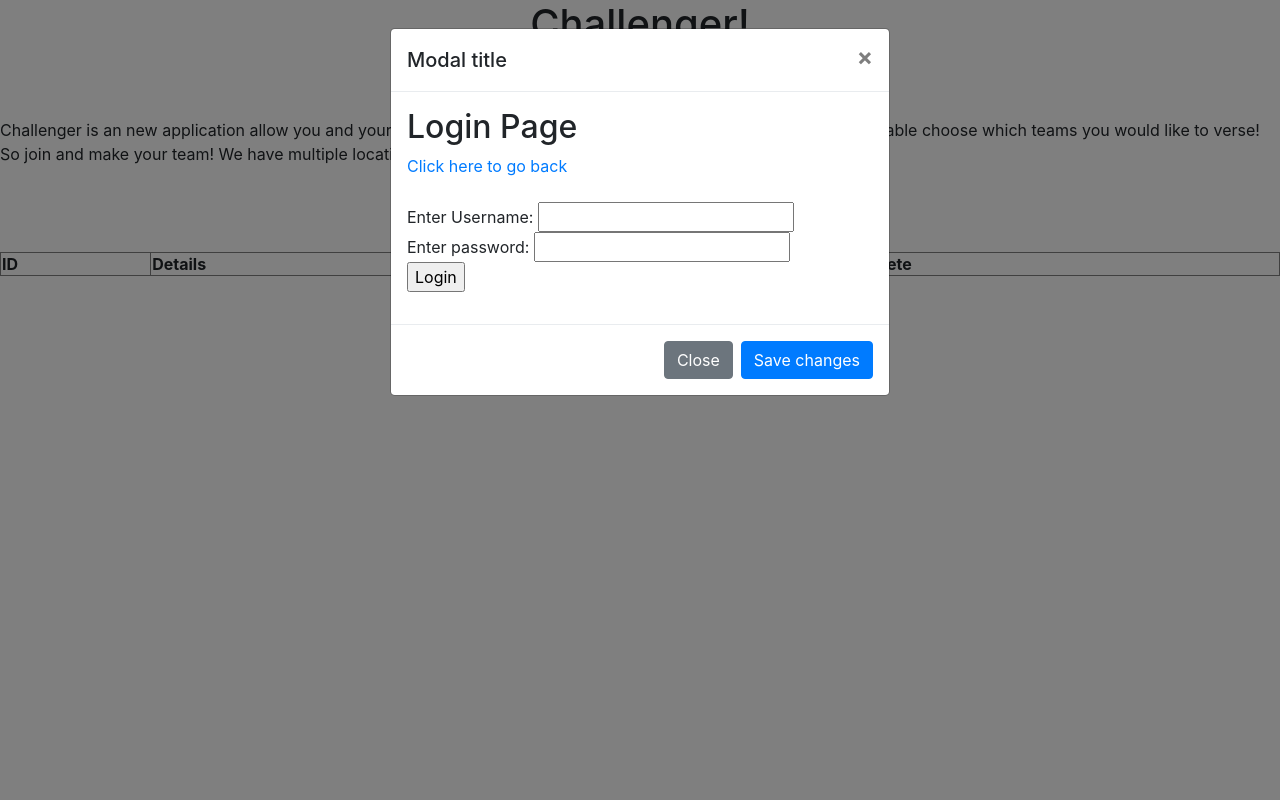
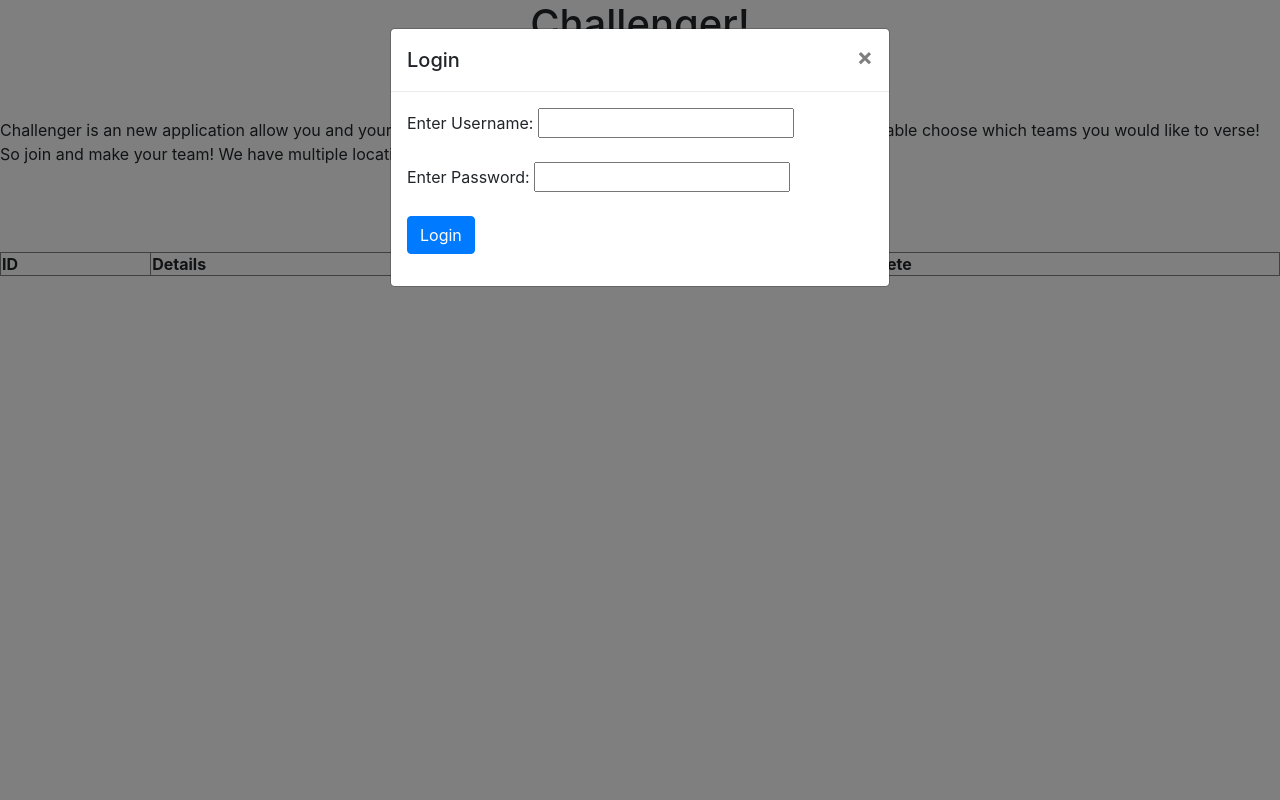
Before and after one commit to Sareth123/INFS3202, a PHP site: page / in a window 1280 px wide, after a click on "Login". Run offline with PHP 8.4, Linux system fonts and the light colour scheme; data that the repository does not hold is empty; some libraries are stand-ins or nearby versions.

Commit message:
Minor changes

```diff
--- a/Challenger/index.php
+++ b/Challenger/index.php
@@ -49,17 +49,13 @@
   <div class="modal-dialog" role="document">
     <div class="modal-content">
       <div class="modal-header">
-        <h5 class="modal-title">Modal title</h5>
+        <h5 class="modal-title" id="header"></h5>
         <button type="button" class="close" data-dismiss="modal" aria-label="Close">
           <span aria-hidden="true">&times;</span>
         </button>
       </div>
       <div class="modal-body" id="body">
 
-      </div>
-      <div class="modal-footer">
-        <button type="button" class="btn btn-secondary" data-dismiss="modal">Close</button>
-        <button type="button" class="btn btn-primary">Save changes</button>
       </div>
     </div>
   </div>
@@ -71,9 +67,11 @@
 
   $(document).ready( function() {
     $("#login").on("click", function() {
+        $("#header").append("Login");
         $("#body").load("/Challenger/login.php");
     });
     $("#register").on("click", function() {
+        $("#header").append("Register");
         $("#body").load("/Challenger/register.php");
     });
 });
--- a/Challenger/login.php
+++ b/Challenger/login.php
@@ -1,14 +1,18 @@
 <html>
     <head>
-        <title>My first PHP Website</title>
     </head>
     <body>
-        <h2>Login Page</h2>
-        <a href="index.php">Click here to go back</a><br/><br/>
+      <script src=https://code.jquery.com/jquery-3.2.1.min.js></script>
+        <link rel="stylesheet" href="https://maxcdn.bootstrapcdn.com/bootstrap/4.0.0/css/bootstrap.min.css" integrity="sha384-Gn5384xqQ1aoWXA+058RXPxPg6fy4IWvTNh0E263XmFcJlSAwiGgFAW/dAiS6JXm" crossorigin="anonymous">
+
+        <script src="https://cdnjs.cloudflare.com/ajax/libs/popper.js/1.12.9/umd/popper.min.js" integrity="sha384-ApNbgh9B+Y1QKtv3Rn7W3mgPxhU9K/ScQsAP7hUibX39j7fakFPskvXusvfa0b4Q" crossorigin="anonymous"></script>
+        <script src="https://maxcdn.bootstrapcdn.com/bootstrap/4.0.0/js/bootstrap.min.js" integrity="sha384-JZR6Spejh4U02d8jOt6vLEHfe/JQGiRRSQQxSfFWpi1MquVdAyjUar5+76PVCmYl" crossorigin="anonymous"></script>
+
         <form action="checklogin.php" method="POST">
-           Enter Username: <input type="text" name="username" required="required" /> <br/>
-           Enter password: <input type="password" name="password" required="required" /> <br/>
-           <input type="submit" value="Login"/>
+           Enter Username: <input type="text" name="username" required="required" /> <br/><br/>
+           Enter Password: <input type="password" name="password" required="required" /> <br/><br/>
+
+           <input type="submit" class="btn btn-primary" value="Login"/>
         </form>
     </body>
 </html>
```
Also changed, not shown: Challenger/register.php (+7 -4 lines).
